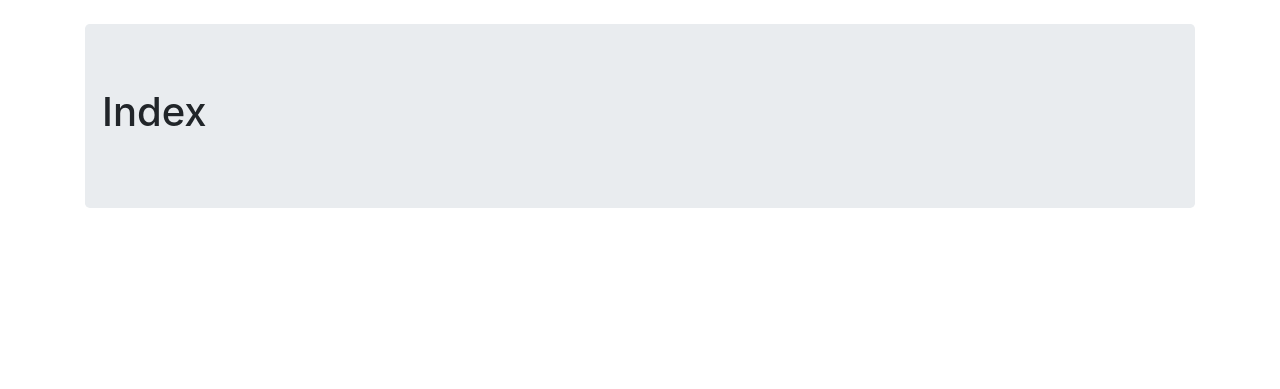
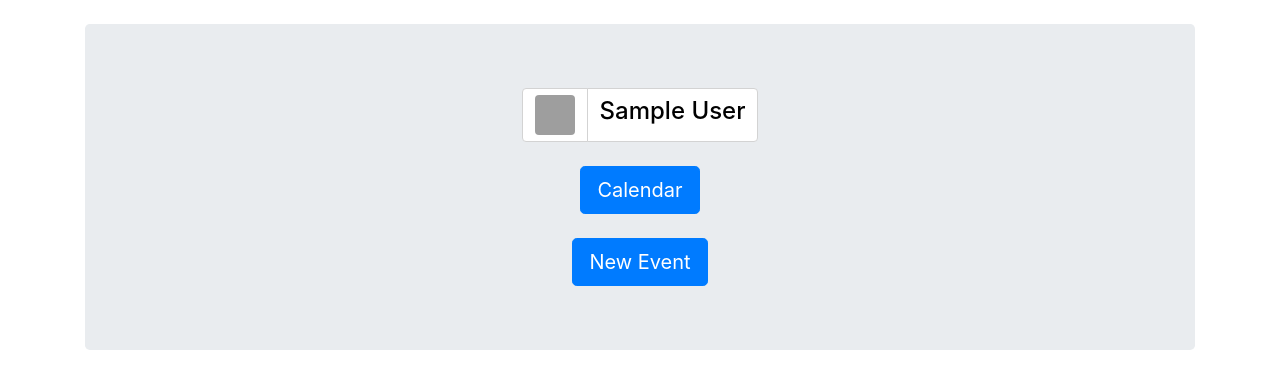
Before and after one commit to Clementef/FlaskCalendar, a Flask app: page / in a window 1280 px wide. Shown: the part 56-445 px from the top of the page. Run offline with Flask 2, Linux system fonts and the light colour scheme; the visitor is signed in with stand-in values (Sample User, id 1); some libraries are stand-ins or nearby versions; grey boxes are pictures that could not be loaded.

Commit message:
Fixed OAUTH and added event creation (no dates or display)

```diff
--- a/app/routes/Classes/__init__.py
+++ b/app/routes/Classes/__init__.py
@@ -1 +1,2 @@
 from .User import User
+from .Event import Event
--- /dev/null
+++ b/app/routes/Forms/__init__.py
@@ -0,0 +1 @@
+from .EventForm import EventForm
--- a/app/routes/__init__.py
+++ b/app/routes/__init__.py
@@ -2,3 +2,4 @@ from app import app
 from .index import index
 from .calendar import calendar
 from .day import day
+from .newevent import newevent
--- a/app/routes/index.py
+++ b/app/routes/index.py
@@ -3,14 +3,20 @@ from app.routes import app
 from flask import render_template, session, redirect, request
 from requests_oauth2.services import GoogleClient
 from requests_oauth2 import OAuth2BearerToken
+from .Classes import User
 
 google_auth = GoogleClient(
-    client_id=("488526633771-4jb5b2vsckq58it9nggon8n3v0lblr29.apps.googleusercontent.com"),
+    client_id=("488526633771-4jb5b2vsckq58it9nggon8n3v0lblr29"
+                ".apps.googleusercontent.com"),
     client_secret="GwP7kmTDGcsJKfuyDup4oLB6",
     redirect_uri="http://localhost:5000/oauth2callback"
     # "http://localhost:5000/oauth2callback"
     # "https://computerinv-216303.appspot.com/oauth2callback"
 )
+
+@app.route('/', methods=['GET', 'POST'])
+def index():
+    return render_template('index.html')
 
 @app.route('/login')
 def login():
@@ -22,9 +28,6 @@ def login():
             session.get("access_token")))
     r.raise_for_status()
     data = r.json()
-
-    if data["domain"] != "ousd.org":
-        return "Please Sign in with your OUSD account"
 
     # Save Necessary variables
     session["displayName"] = data["displayName"]
@@ -38,7 +41,8 @@ def login():
             return redirect("/")
 
     #if not, create a new one
-    user.name = session["displayName"]
+    user.name = data["displayName"]
+    user.image = data["image"]["url"]
     user.save()
 
     return redirect("/")
@@ -68,7 +72,3 @@ def logout():
     [session.pop(key) for key in list(session.keys()) if key != '_flashes']
 
     return redirect("/")
-
-@app.route('/', methods=['GET', 'POST'])
-def index():
-    return render_template('index.html')
--- a/app/templates/base.html
+++ b/app/templates/base.html
@@ -29,7 +29,7 @@
     grid-template-areas: ". . . . . . ." ". . . . . . ." ". . . . . . ." ". . . . . . ." ". . . . . . ." ". . . . . . .";
     }
 
-    #daylabel {
+    .daylabel {
       align-self: end;
     }
 
--- a/app/templates/calendar.html
+++ b/app/templates/calendar.html
@@ -25,7 +25,7 @@
 
 <div class="grid-container">
     {% for day in weekdays%}
-    <div id="daylabel" class="grid-item text-center align-bottom">
+    <div class="grid-item text-center align-bottom daylabel">
       <h3>{{day}}</h3>
     </div>
     {% endfor %}
@@ -34,7 +34,7 @@
         <div class="grid-item">
         </div>
       {% else %}
-        <div class="grid-item">
+        <div class="grid-item text-truncate">
           <div class="list-group">
             <a href="/day/{{day}}/{{monthName}}/{{year}}" class="list-group-item list-group-item-action flex-column align-items-start">
               <div class="d-flex w-100 justify-content-between">
--- a/app/templates/day.html
+++ b/app/templates/day.html
@@ -5,14 +5,14 @@
 <div class="container">
   <div class="jumbotron">
     <div class="row">
-      <div class="col-md-2">
+      <div class="col-4">
         <a href="/calendar/{{month}}/{{year}}" class="btn btn-primary btn-md">Back to Calendar</a>
       </div>
-      <div class="col-md-10">
+      <div class="col-8">
         <h1>{{month}} {{day}}, {{year}}</h1>
-        <hr>
       </div>
     </div>
+    <hr>
     <div class="list-group">
       {% for i in range(2) %}
           <a href="#" class="list-group-item list-group-item-action flex-column align-items-start">
--- a/app/templates/index.html
+++ b/app/templates/index.html
@@ -5,10 +5,33 @@
 <div class="container">
   <div class="jumbotron">
     <div class="column">
-      <div class="row">
-        <h1>Index</h1>
-        <hr>
-      </div>
+      {% if session['displayName'] %}
+        <div class="row justify-content-center">
+          <div class="btn-group" role="group" aria-label="...">
+            <button type="button" class="btn  btn-static">
+              <img class="rounded mx-auto d-block" height="40px" width="40px" src={{session['image']}} />
+            </button>
+            <button type="button" class="btn btn-static">
+              <h4>{{session['displayName']}}</h4>
+            </button>
+          </div>
+        </div>
+        <br />
+        <div class="row justify-content-center">
+          <a href="/calendar" class="btn btn-lg btn-primary">Calendar</a>
+        </div>
+        <br />
+        <div class="row justify-content-center">
+          <a href="/newevent" class="btn btn-lg btn-primary">New Event</a>
+        </div>
+      {% else %}
+        <div class="row justify-content-center">
+          <h1>Welcome to Flask Calendar</h1>
+        </div>
+        <div class="row justify-content-center">
+          <a href="/login" class="btn btn-lg btn-primary">Login</a>
+        </div>
+      {% endif %}
     </div>
   </div>
 </div>
```
Also changed, not shown: app/routes/Classes/Event.py (added, +10 -0 lines), app/routes/Forms/EventForm.py (added, +8 -0 lines), app/routes/newevent.py (added, +28 -0 lines), app/templates/newevent.html (added, +24 -0 lines).
